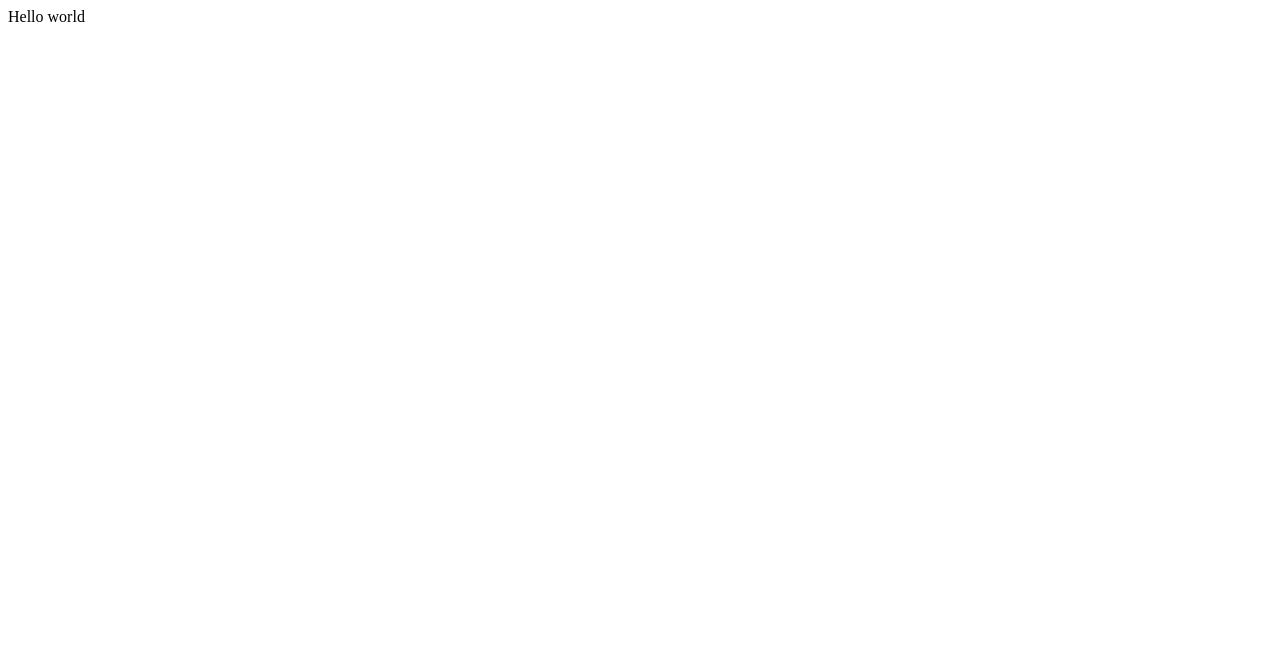
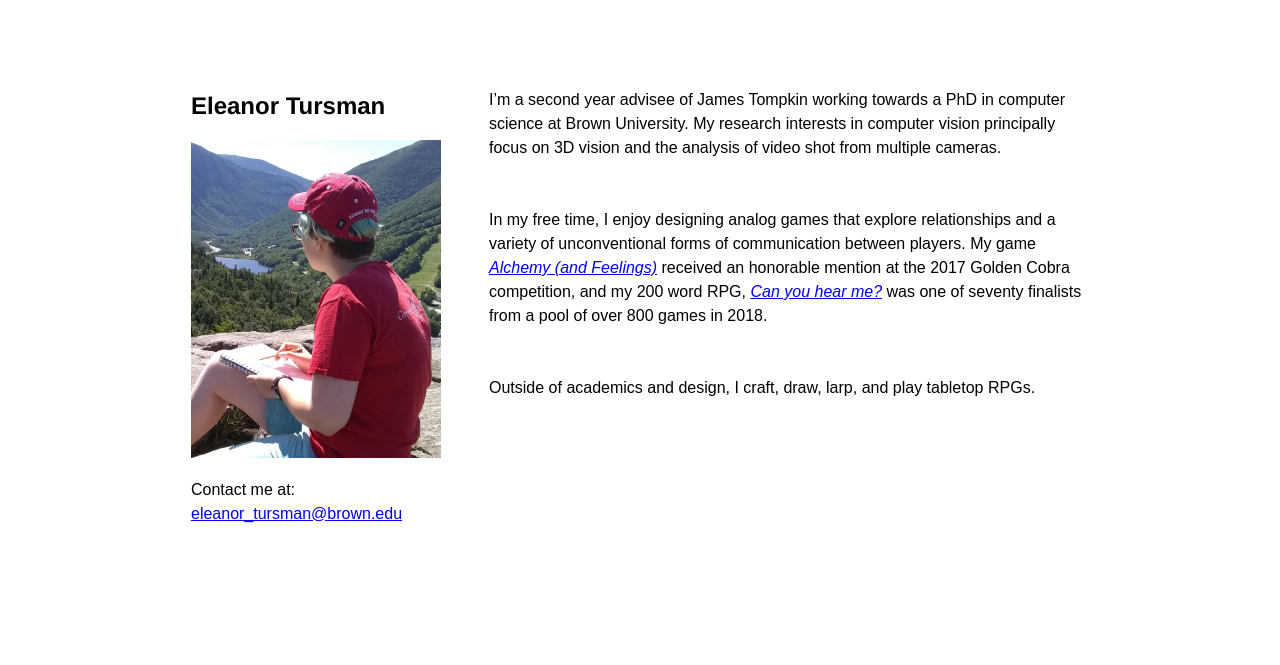
Before and after one commit to tursmanor/tursmanor.github.io, a plain HTML site: page index.html in a window 1280 px wide. Drawn offline with Linux system fonts and the light colour scheme.

Commit message:
ADD CONTENT

```diff
--- a/index.html
+++ b/index.html
@@ -1 +1,51 @@
-Hello world
+<!DOCTYPE html>
+<html lang="en">
+  <head>
+    <title>Eleanor Tursman</title>
+    <meta http-equiv="Content-Type" content="text/html; charset=utf-8">
+    <meta name="viewport" content="width=device-width, initial-scale=1">
+    <link rel="stylesheet" type="text/css" href="stylesheet.css">
+  </head>
+  <body>
+    <div id="container">
+      <div id="sidebar">
+        <div id="header"><h2>Eleanor Tursman</h2></div>
+        <img src="me.jpg" title="fill this in" alt="fill this in">
+        <div id="contact">
+          <p>
+            Contact me at:
+            <a href="mailto:eleanor_tursman@brown.edu">eleanor_tursman@brown.edu</a>
+          </p>
+        </div>
+      </div>
+      <div id="content">
+        <div class="section">
+          <p>
+            I’m a second year advisee of James Tompkin working towards a PhD in
+            computer science at Brown University. My research interests in
+            computer vision principally focus on 3D vision and the analysis of
+            video shot from multiple cameras.
+          </p>
+        </div>
+        <div class="section">
+          <p>
+            In my free time, I enjoy designing analog games that explore
+            relationships and a variety of unconventional forms of
+            communication between players. My game
+            <a href="alchemy-and-feelings.pdf"><em>Alchemy (and Feelings)</em></a>
+            received an honorable mention at the 2017 Golden Cobra competition,
+            and my 200 word RPG,
+            <a href="https://200wordrpg.github.io/2018/rpg/finalist/2018/05/20/Canyouhearme.html"><em>Can you hear me?</em></a>
+            was one of seventy finalists from a pool of over 800 games in 2018.
+          </p>
+        </div>
+        <div class="section">
+          <p>
+            Outside of academics and design, I craft, draw, larp, and play
+            tabletop RPGs.
+          </p>
+        </div>
+      </div>
+    </div>
+  </body>
+</html>
--- /dev/null
+++ b/stylesheet.css
@@ -0,0 +1,52 @@
+body {
+  display: flex;
+  flex-direction: column;
+  align-items: center;
+}
+
+h1, h2 {
+  font-family: "Helvetica", sans-serif;
+}
+
+p {
+  font-family: "Sans-serif", sans-serif;
+  line-height: 1.5em;
+}
+
+.section {
+  margin-bottom: 3em;
+}
+
+#container {
+  display: flex;
+  flex-direction: row;
+  margin: 4em;
+}
+
+#sidebar {
+  width: 250px;
+  margin-right: 3em;
+  margin-bottom: 3em;
+}
+
+#header {
+  /* */
+}
+
+#contact {
+  /* */
+}
+
+#sidebar img {
+  width: 100%;
+}
+
+#content {
+  max-width: 600px;
+}
+
+@media only screen and (max-width: 700px) {
+  #container {
+    flex-direction: column;
+  }
+}
```
Also changed, not shown: me.jpg (added).
